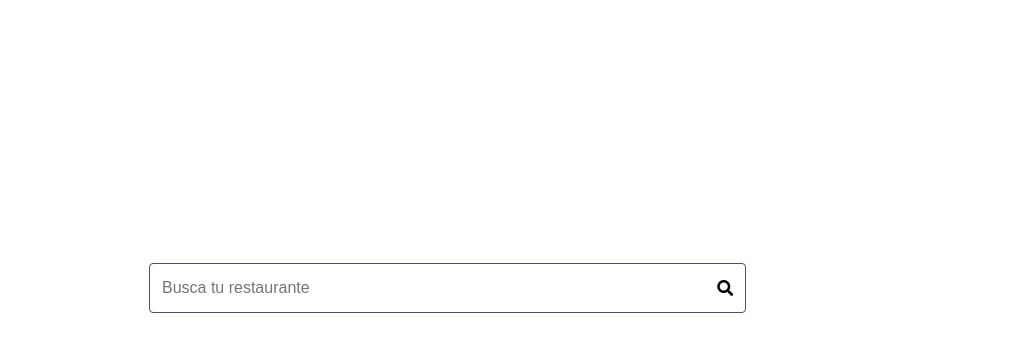
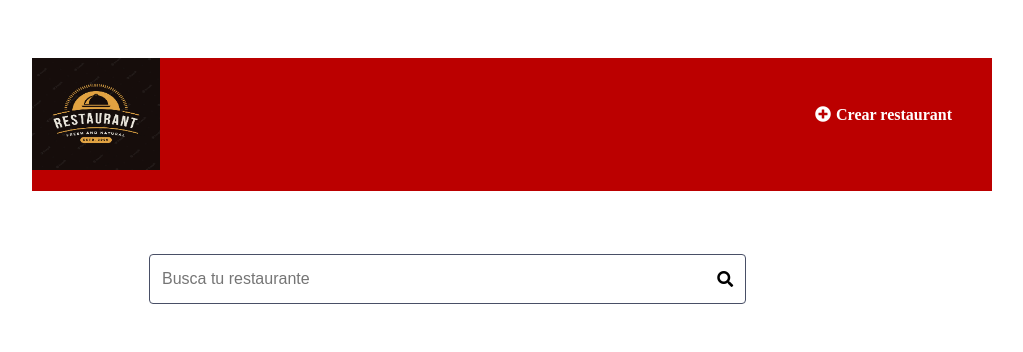
Before and after one commit to nickcoga/Vincoed, a React (Create React App) app in the folder client/: page / in a window 1280 px wide. Shown: the top 352 px of the page, without its empty margins (181-1204 px from the left). Built offline with nearby package versions, Linux system fonts and the light colour scheme; no server answers.

Commit message:
update styles position in grid

```diff
--- a/client/src/components/card/Card.css
+++ b/client/src/components/card/Card.css
@@ -8,8 +8,7 @@
     justify-content: center;
     align-items: center;
     gap: 12px;
-
-  box-shadow: 0px 8px 10px rgba(0, 0, 1, 1);
+    box-shadow: 0px 8px 10px rgba(0, 0, 1, 1);
 }
 
 .content__card img {
--- a/client/src/components/filter/Filter.css
+++ b/client/src/components/filter/Filter.css
@@ -40,7 +40,7 @@
     .filter__content {
         grid-column-start: 4;
         grid-column-end: 11;
-        grid-row-start: 2;
+        grid-row-start: 4;
         grid-row-end: 7;
         gap: 10px;
         width: 80%;
--- a/client/src/components/section/Section.css
+++ b/client/src/components/section/Section.css
@@ -25,7 +25,7 @@
     .content__section{
      grid-column-start: 2;
      grid-column-end: 12;
-     grid-row-start: 5;
+     grid-row-start: 12;
      grid-row-end: 15;
      justify-content: center;
     }
--- a/client/src/screens/HomeRestaurants/HomeRestaurants.css
+++ b/client/src/screens/HomeRestaurants/HomeRestaurants.css
@@ -9,7 +9,7 @@
 @media (min-width: 768px) {
    .container{
     grid-template-columns: repeat(12, 1fr);
-    grid-template-rows: repeat(15, 5vw);
+    grid-template-rows: repeat(15, 62px);
    }
 
 }
--- a/client/src/screens/HomeRestaurants/HomeRestaurants.js
+++ b/client/src/screens/HomeRestaurants/HomeRestaurants.js
@@ -1,9 +1,10 @@
 import React, { useEffect } from "react";
 import "./HomeRestaurants.css";
-import Header from "../../components/header/Header";
 import Filter from "../../components/filter/Filter";
 import Section from "../../components/section/Section";
 import RestaurantsServices from "../../services/restaurants_services";
+import Banner from "../../components/Banner/Banner";
+import Header from "../../shared/header/Header";
 
 export default function HomeRestaurant({ restaurants, setRestaurants }) {
   useEffect(() => {
@@ -27,6 +28,7 @@ export default function HomeRestaurant({ restaurants, setRestaurants }) {
   return (
     <div className="container">
       <Header />
+      <Banner />
       <Filter placeholder={"Busca tu restaurante"} onChange={handleSearch} />
       <Section restaurants={restaurants} />
     </div>
```
